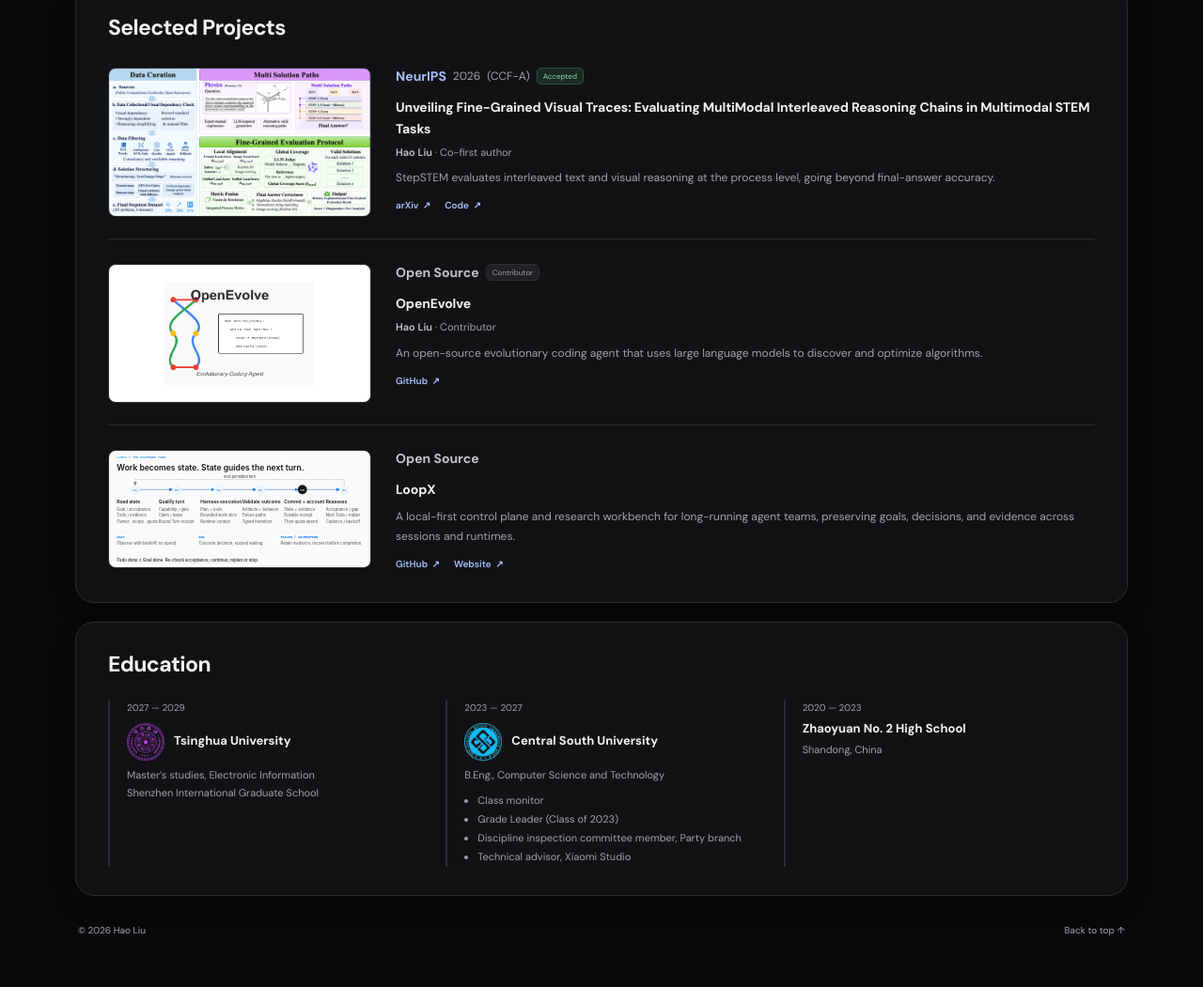
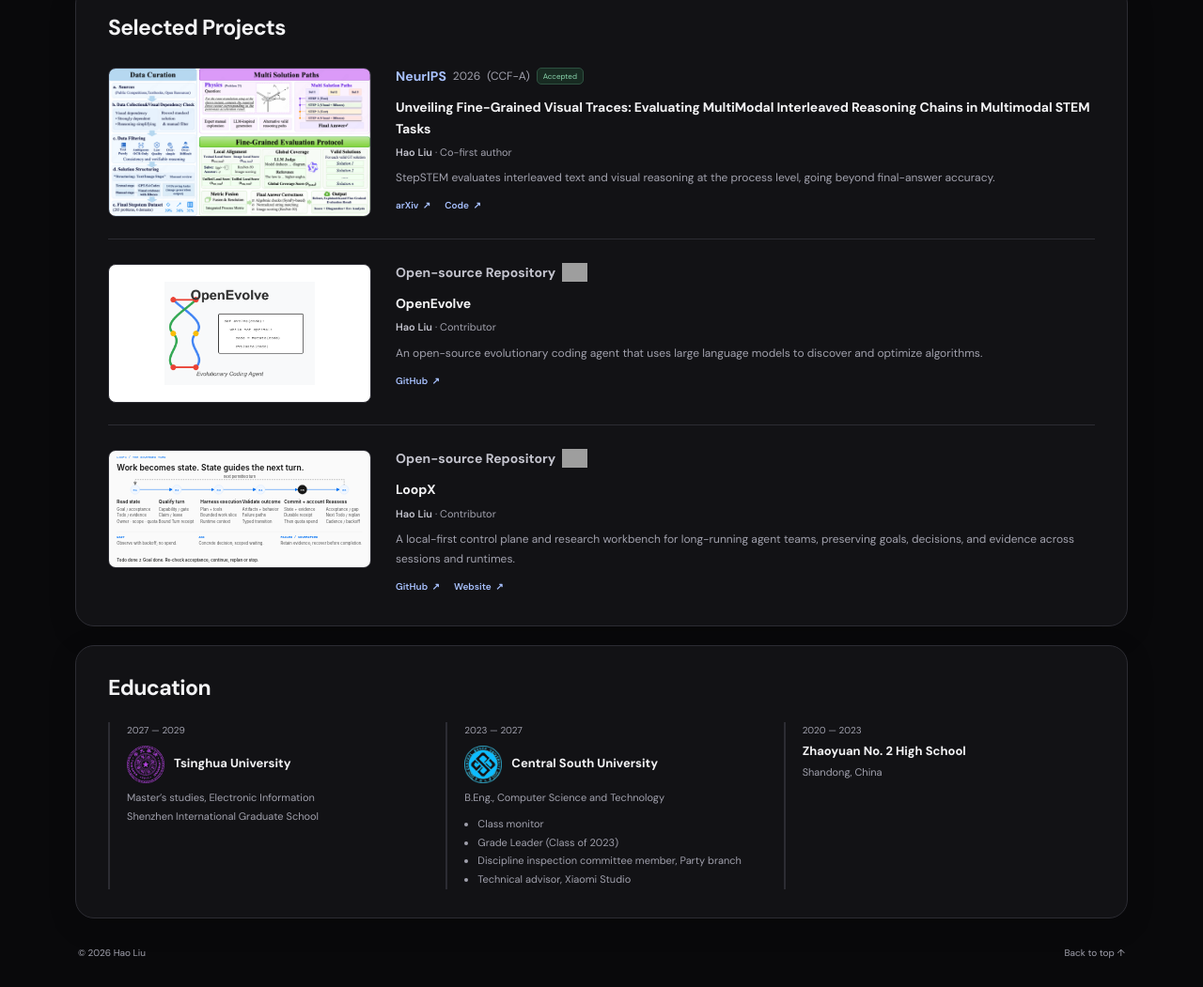
Before and after one commit to lll-hhh/lll-hhh.github.io, a plain HTML site: page index.html in a window 1280 px wide. Shown: the part 1700-2751 px from the top of the page at 94% size. Before the commit the page ends 2727 px from the top, so only its background shows below. Drawn offline with Linux system fonts and the light colour scheme; grey boxes are pictures that could not be loaded.

Commit message:
Clarify repository contributor roles and show live star badges

```diff
--- a/index.html
+++ b/index.html
@@ -13,7 +13,7 @@
   <link rel="preconnect" href="https://fonts.googleapis.com">
   <link rel="preconnect" href="https://fonts.gstatic.com" crossorigin>
   <link href="https://fonts.googleapis.com/css2?family=DM+Sans:wght@400;450;500;550;600;650;700;750&display=swap" rel="stylesheet">
-  <link rel="stylesheet" href="style.css?v=20261029-loopx">
+  <link rel="stylesheet" href="style.css?v=20261029-stars">
   <!-- Layout inspiration: Galaxy-Dawn/academic-homepage-templates, Bento theme.
        Original implementation in plain HTML/CSS/JS; no build step required. -->
 </head>
@@ -111,7 +111,7 @@
         <article class="publication">
           <a class="paper-preview project-logo" href="https://github.com/algorithmicsuperintelligence/openevolve" target="_blank" rel="noopener" aria-label="OpenEvolve on GitHub"><img src="assets/openevolve-logo.png" alt="OpenEvolve logo from the project README" loading="lazy"></a>
           <div class="paper-content">
-            <div class="venue"><strong>Open Source</strong><span class="badge">Contributor</span></div>
+            <div class="venue"><strong>Open-source Repository</strong><a class="repo-stars" href="https://github.com/algorithmicsuperintelligence/openevolve/stargazers" target="_blank" rel="noopener"><img src="https://img.shields.io/github/stars/algorithmicsuperintelligence/openevolve?style=flat&amp;label=%E2%98%85%20Stars&amp;color=34343c&amp;labelColor=242429" alt="OpenEvolve GitHub star count" height="20" loading="lazy"></a></div>
             <h3><a href="https://github.com/algorithmicsuperintelligence/openevolve" target="_blank" rel="noopener">OpenEvolve</a></h3>
             <p class="paper-role"><strong>Hao Liu</strong> · Contributor</p>
             <p class="paper-description">An open-source evolutionary coding agent that uses large language models to discover and optimize algorithms.</p>
@@ -121,8 +121,9 @@
         <article class="publication">
           <a class="paper-preview" href="https://github.com/loopx-project/loopx" target="_blank" rel="noopener" aria-label="LoopX on GitHub"><img src="assets/loopx-control-plane.svg" alt="LoopX control plane: one turn is a governed state transition, not just a timer" loading="lazy"></a>
           <div class="paper-content">
-            <div class="venue"><strong>Open Source</strong></div>
+            <div class="venue"><strong>Open-source Repository</strong><a class="repo-stars" href="https://github.com/loopx-project/loopx/stargazers" target="_blank" rel="noopener"><img src="https://img.shields.io/github/stars/loopx-project/loopx?style=flat&amp;label=%E2%98%85%20Stars&amp;color=34343c&amp;labelColor=242429" alt="LoopX GitHub star count" height="20" loading="lazy"></a></div>
             <h3><a href="https://github.com/loopx-project/loopx" target="_blank" rel="noopener">LoopX</a></h3>
+            <p class="paper-role"><strong>Hao Liu</strong> · Contributor</p>
             <p class="paper-description">A local-first control plane and research workbench for long-running agent teams, preserving goals, decisions, and evidence across sessions and runtimes.</p>
             <div class="paper-links"><a href="https://github.com/loopx-project/loopx" target="_blank" rel="noopener">GitHub <span>↗</span></a><a href="https://loopx-project.github.io/loopx/" target="_blank" rel="noopener">Website <span>↗</span></a></div>
           </div>
--- a/style.css
+++ b/style.css
@@ -85,6 +85,8 @@
 .publication:last-child { border: 0; padding-bottom: 2px; }
 .venue { display: flex; align-items: center; flex-wrap: wrap; gap: 7px; margin-bottom: 10px; }
 .venue > strong { color: var(--text); font-size: 14px; font-weight: 650; }
+.repo-stars { display: inline-flex; align-items: center; }
+.repo-stars img { display: block; height: 20px; width: auto; }
 .venue > span:not(.badge) { color: var(--muted); font-size: 12px; }
 .badge { display: inline-block; background: var(--soft); border: 1px solid var(--line); color: var(--muted); padding: 2px 6px; border-radius: 5px; font-size: 8px; line-height: 1.5; white-space: nowrap; }
 .accepted-badge { background: var(--success-bg); border-color: var(--success-line); color: var(--success); }
```
